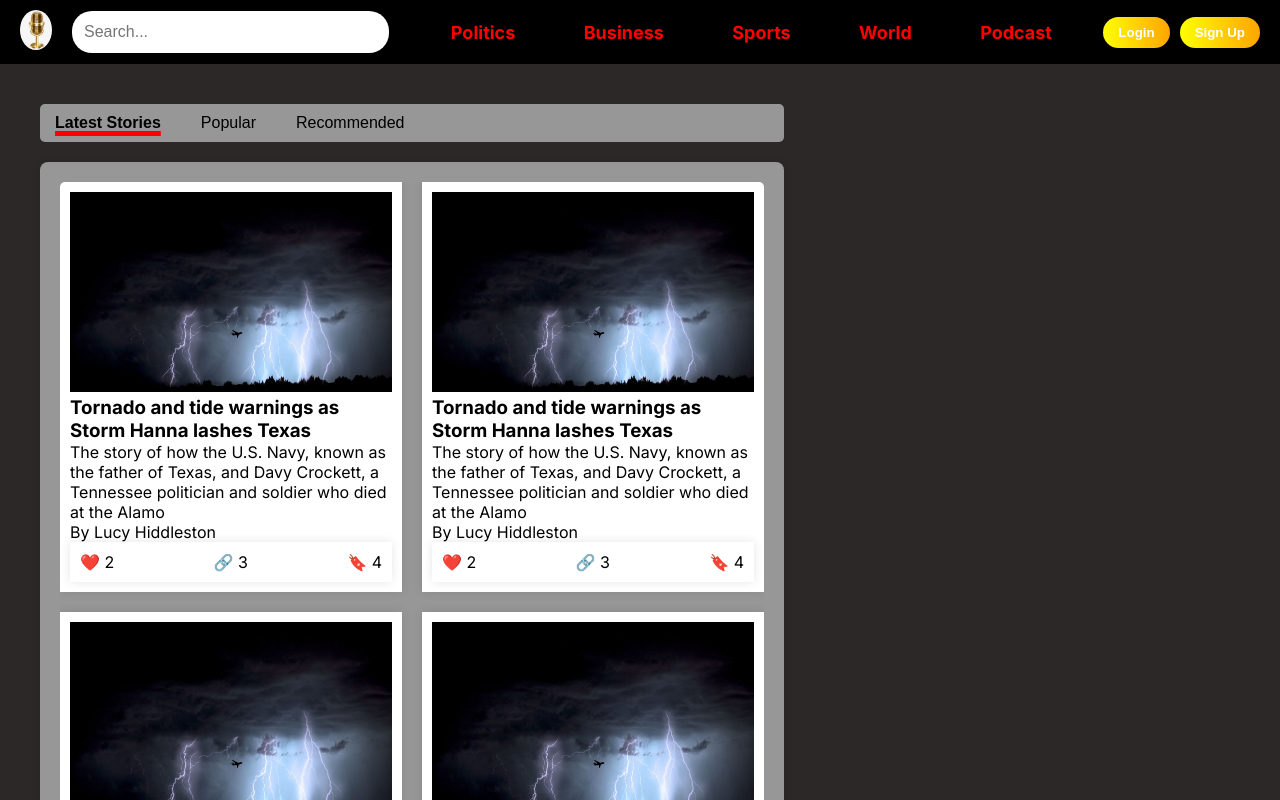
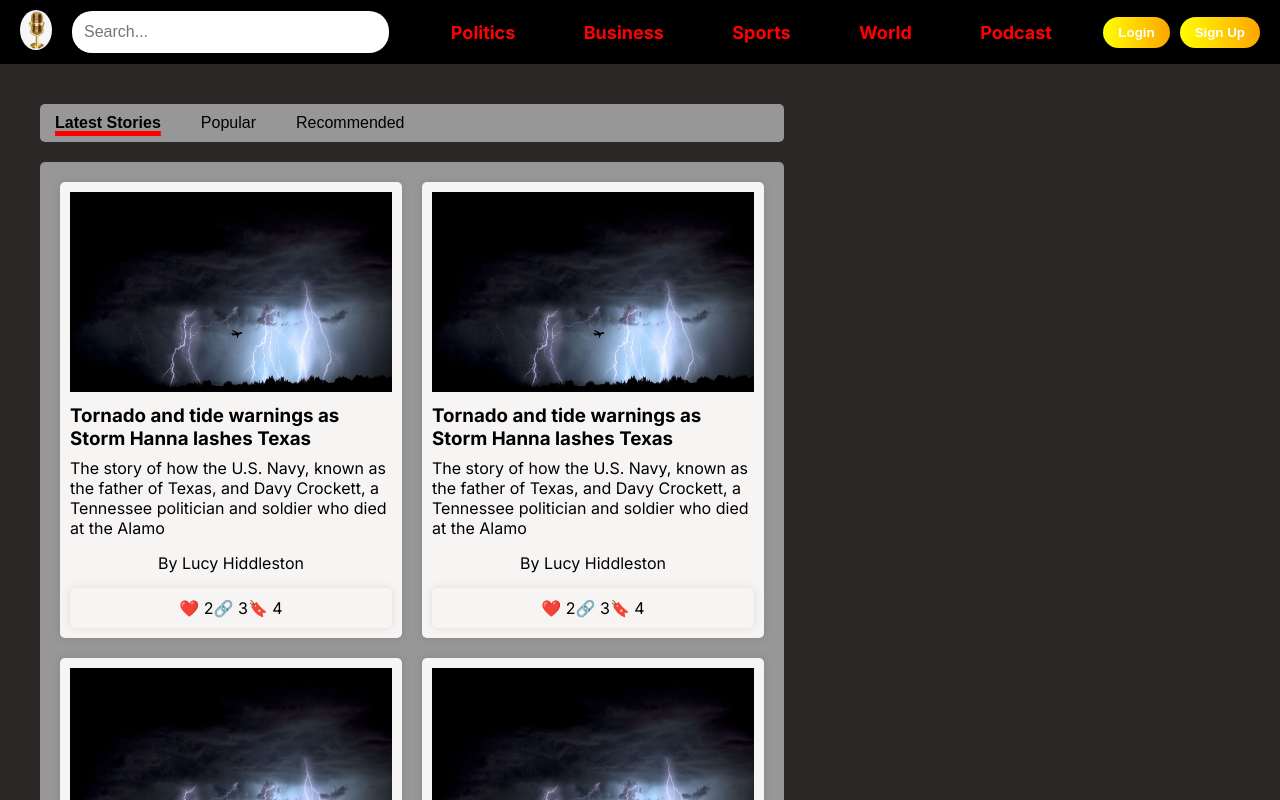
Before and after one commit to efg-technologies/demo-project, a Next.js app: page / in a window 1280 px wide. Shown: the top 800 px of the page. Built offline with nearby package versions, Linux system fonts and the light colour scheme.

Commit message:
Added sortlist and Articles section

```diff
--- a/src/app/components/Articles.js
+++ b/src/app/components/Articles.js
@@ -1,6 +1,6 @@
 import styles from './Articles.module.css'
 
-// Hardcoded articles for demo project
+// Hardcoded articles data for demo project
 const articleInfo = [
   {
     id: 1,
@@ -68,14 +68,14 @@ export default function Articles() {
         </div>
         {/* Articles and sidebar */}
         <div className={styles.articlesAndSidebar}>
-          <div className={styles.sidebar}>
+          <div className={styles.articlesBackground}>
             <div className={styles.articlesGrid}>
               {articleInfo.map((article) =>
                 <div key={article.id}>
                   <img src={article.img} alt={article.title} />
-                  <h3>{article.title}</h3>
-                  <p>{article.description}</p>
-                  <p>{article.author}</p>
+                  <h3 className={styles.articlesTitle}>{article.title}</h3>
+                  <p className={styles.articlesDescription}>{article.description}</p>
+                  <p className={styles.articlesAuthor}>{article.author}</p>
                   <div className={styles.actions}>
                     <span>❤️ {article.likes}</span>
                     <span>🔗 {article.forward}</span>
--- a/src/app/components/Articles.module.css
+++ b/src/app/components/Articles.module.css
@@ -1,6 +1,5 @@
 .articlesSection {
   padding: 20px;
-
 }
 
 .articlesSort {
@@ -39,6 +38,7 @@
   font-size: 16px;
 }
 
+/* Red line which is active under text if selected */
 .activeTab {
   font-weight: bold;
   text-decoration: underline;
@@ -52,16 +52,19 @@
   height: 100vh;
   width: 100%;
   margin: 0 auto;
+  overflow-y: auto;
+  overflow-x: hidden;
+  margin-right: 50px;
+  background: #979797;
+  border-radius: 5px;
 }
 
-/* Sidebar styling */
-.sidebar {
+.articlesBackground {
   width: 100%;
   padding: 20px;
   background: #979797;
-  margin-right: 20px;
+  margin-right: 50px;
   box-shadow: 0 0 10px rgba(0, 0, 0, 0.1);
-  overflow-y: auto;
   border-radius: 8px;
 }
 
@@ -71,16 +74,30 @@
   grid-template-columns: repeat(2, 1fr);
   gap: 20px;
   flex: 1;
-  overflow-y: auto;
   height: 100%;
   border-radius: 5px;
 }
 
 /* Adjustments for article items */
 .articlesGrid div {
-  background: #fff;
+  background: #f7f4f4;
   padding: 10px;
   box-shadow: 0 0 10px rgba(0, 0, 0, 0.1);
+  border-radius: 5px;
+}
+
+.articlesTitle {
+  margin-top: 8px;
+}
+
+.articlesDescription {
+  margin-top: 8px;
+}
+
+.articlesAuthor {
+  margin-top: 15px;
+  margin-bottom: 15px;
+  text-align: center;
 }
 
 .articlesGrid img {
@@ -91,6 +108,6 @@
 /* Articles action buttons */
 .actions {
   display: flex;
-  justify-content: space-between;
+  justify-content: center;
   padding-top: 10px;
 }
--- a/src/app/components/Navbar.js
+++ b/src/app/components/Navbar.js
@@ -28,7 +28,7 @@ export default function Navbar() {
       </ul>
       <div className={styles.buttons}>
         <button className={styles.login}>Login</button>
-        <button className={styles.login}>Sign Up</button>
+        <button className={styles.signup}>Sign Up</button>
       </div>
     </nav>
   );
--- a/src/app/components/Navbar.module.css
+++ b/src/app/components/Navbar.module.css
@@ -80,6 +80,9 @@
   background: linear-gradient(to right, yellow, orange);
 }
 
+.signup:hover {
+  color:blue;
+}
 
 /* Making Navbar responsive to devices*/
 /* Making Navbar responsive to Laptops and larger screens */
```
